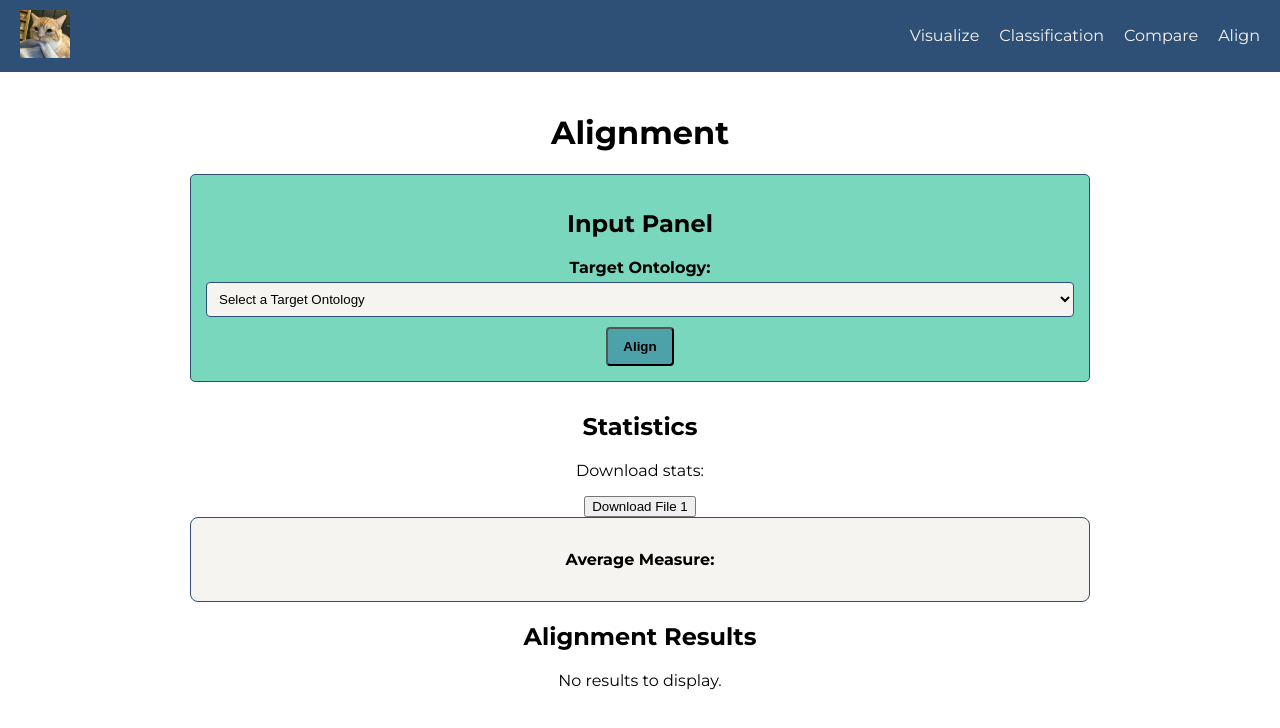
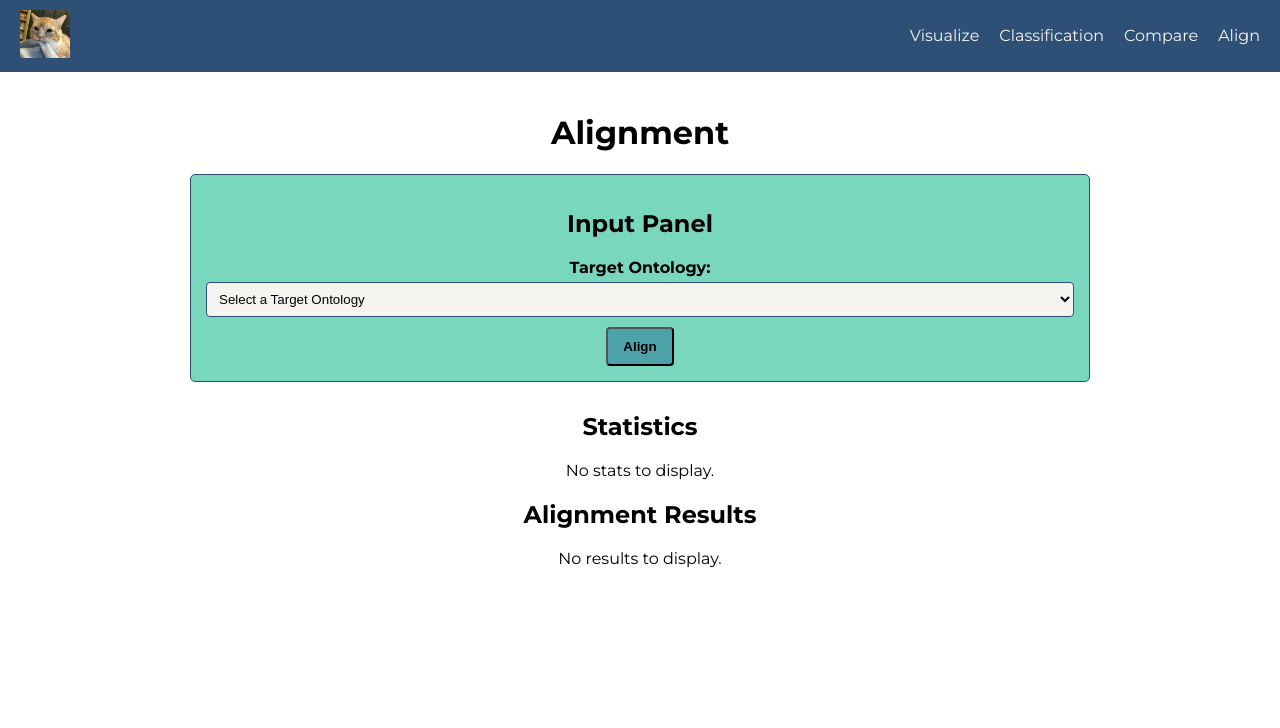
Before and after one commit to sasha-grajdeanu/watr_web_data_commons_analyser, a React (Create React App) app in the folder watr_front/: page /alignment in a window 1280 px wide. Shown: the top 728 px of the page. Built offline with nearby package versions, Linux system fonts and the light colour scheme.

Commit message:
small modification on frontend -> stats div will appear only if we have data

```diff
--- a/watr_front/src/components/Alignment.js
+++ b/watr_front/src/components/Alignment.js
@@ -8,6 +8,8 @@ const Alignment = () => {
     const [isLoading, setIsLoading] = useState(false);
     const [stats, setStats] = useState("");
     const [graphFile, setGraphFile] = useState("");
+
+
 
     const sourceOptions = [
         "schema.org", "DBPedia"
@@ -111,7 +113,7 @@ const Alignment = () => {
 
             <div className="results-area">
                 <h2>Statistics</h2>
-                    {!isLoading ? (
+                    {stats ? (
                     <div>
                         <div className="download-buttons">
                             <p>Download stats:</p>
```
